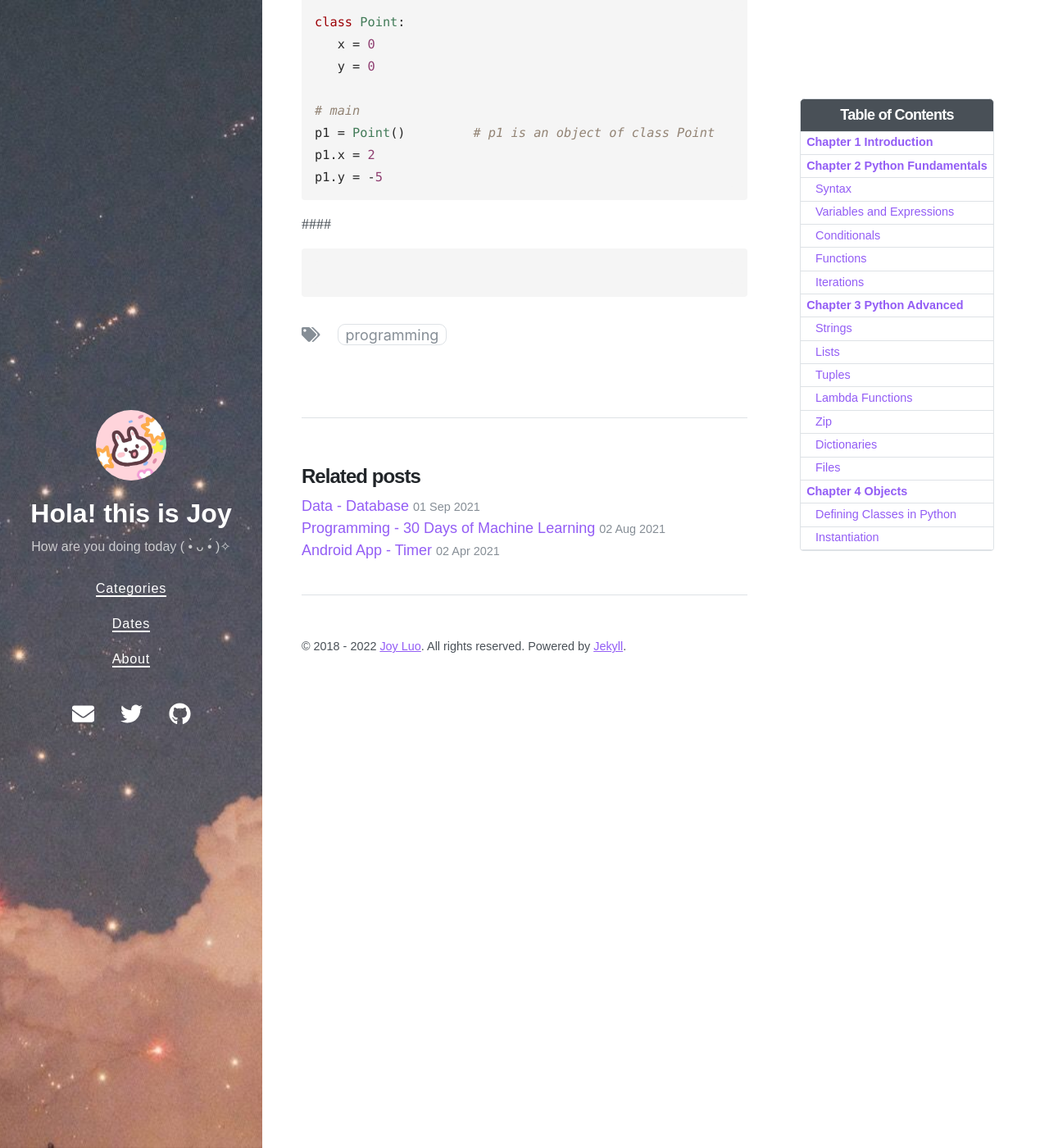
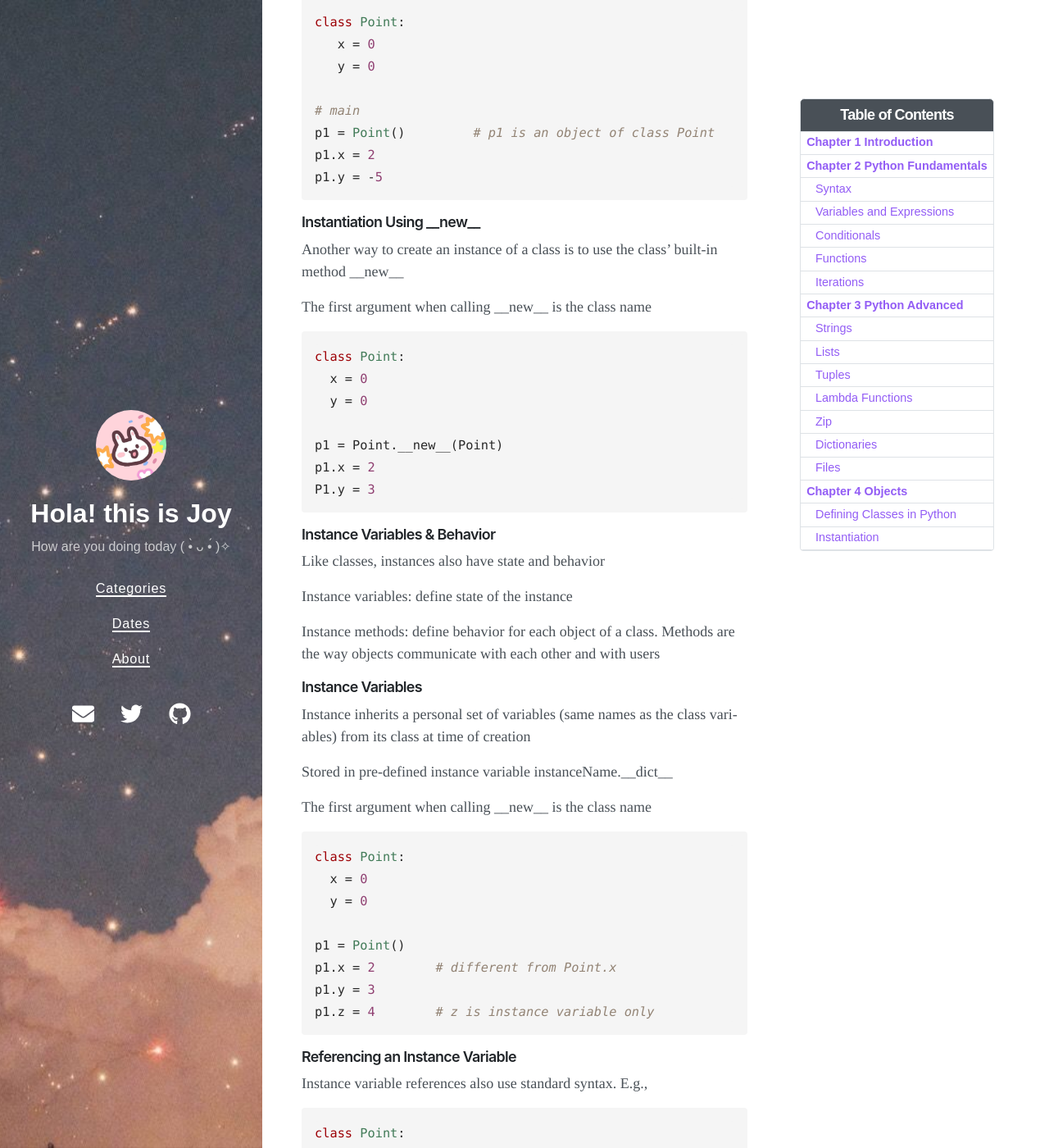
Before and after one commit to Joy3Luo/mathnotes, a Jekyll site: the page built from _posts/2022-01-02-MSML605.md, in a window 1280 px wide and 1400 px high, scrolled down 76326 px. Shown: the whole window at 82% size. Built offline with Jekyll 4.4.1, drawn with Linux system fonts in a browser that asks for light colours; nearby versions of some CDN libraries; some of the changed text lies outside the part shown.

Commit message:
Update 2022-01-02-MSML605.md

````diff
--- a/_posts/2022-01-02-MSML605.md
+++ b/_posts/2022-01-02-MSML605.md
@@ -3341,10 +3341,130 @@ p1.x = 2
 p1.y = -5
 ```
 
-####
-
-
-
-```py
-
-```
+#### Instantiation Using \_\_new\_\_
+
+Another way to create an instance of a class is to use the class' built-in method \_\_new\_\_
+
+The first argument when calling \_\_new\_\_ is the class name
+
+```py
+class Point:
+  x = 0
+  y = 0
+
+p1 = Point.__new__(Point)
+p1.x = 2
+P1.y = 3
+```
+
+#### Instance Variables & Behavior
+
+Like classes, instances also have state and behavior
+
+Instance variables: define state of the instance
+
+Instance methods: define behavior for each object of a class. Methods are the way objects communicate with each other and with users
+
+#### Instance Variables
+
+Instance inherits a personal set of variables (same names as the class variables) from its class at time of creation
+
+Stored in pre-defined instance variable instanceName.\_\_dict\_\_
+
+The first argument when calling \_\_new\_\_ is the class name
+
+```py
+class Point:
+  x = 0
+  y = 0
+
+p1 = Point()
+p1.x = 2        # different from Point.x
+p1.y = 3
+p1.z = 4        # z is instance variable only
+```
+
+#### Referencing an Instance Variable
+
+Instance variable references also use standard syntax. E.g.,
+
+```py
+class Point:
+"""A simple example class"""
+    x = 0
+    y = 0
+
+p1 = Point()
+p1.x = 2
+Point.x # prints 0
+```
+
+◦ p1.x refers to instance variable x
+
+◦ Point.x refers to class variable x
+
+#### Instance Knows its Class
+
+Because an instance has as its type the class that it was made from, each instance remembers its class
+
+This is often called the instance-of Relationship
+
+Stored in the instanceName.\_\_class\_\_ attribute
+
+#### Review: Two Kinds of Attributes
+
+The non-method data stored by objects are called attributes
+
+Instance attributes
+
+ Owned by a particular instance of a class
+
+ Each instance has its own value for it
+
+ These are the most common kind of attribute
+
+Class attributes
+
+ Owned by the class as a whole
+
+ All class instances share the same value for it
+
+ Called “static” variables in some languages
+
+Good for:
+
+ class-wide constants
+
+ keeping count of how many instances of the class have been made
+
+#### Instance vs. Class Attributes
+
+```py
+class counter:
+overall_total = 0
+     # class attribute
+def __init__(self):
+    self.my_total = 0
+      # data attribute
+def increment(self):
+   counter.overall_total = \
+   counter.overall_total + 1
+   self.my_total = \
+   self.my_total + 1
+```
+
+```py
+>>> a = counter()
+>>> b = counter()
+>>> a.increment()
+>>> b.increment()
+>>> b.increment()
+>>> a.my_total
+1
+>>> a.__class__.overall_total
+3
+>>> b.my_total
+2
+>>> b.__class__.overall_total
+3
+```
````
